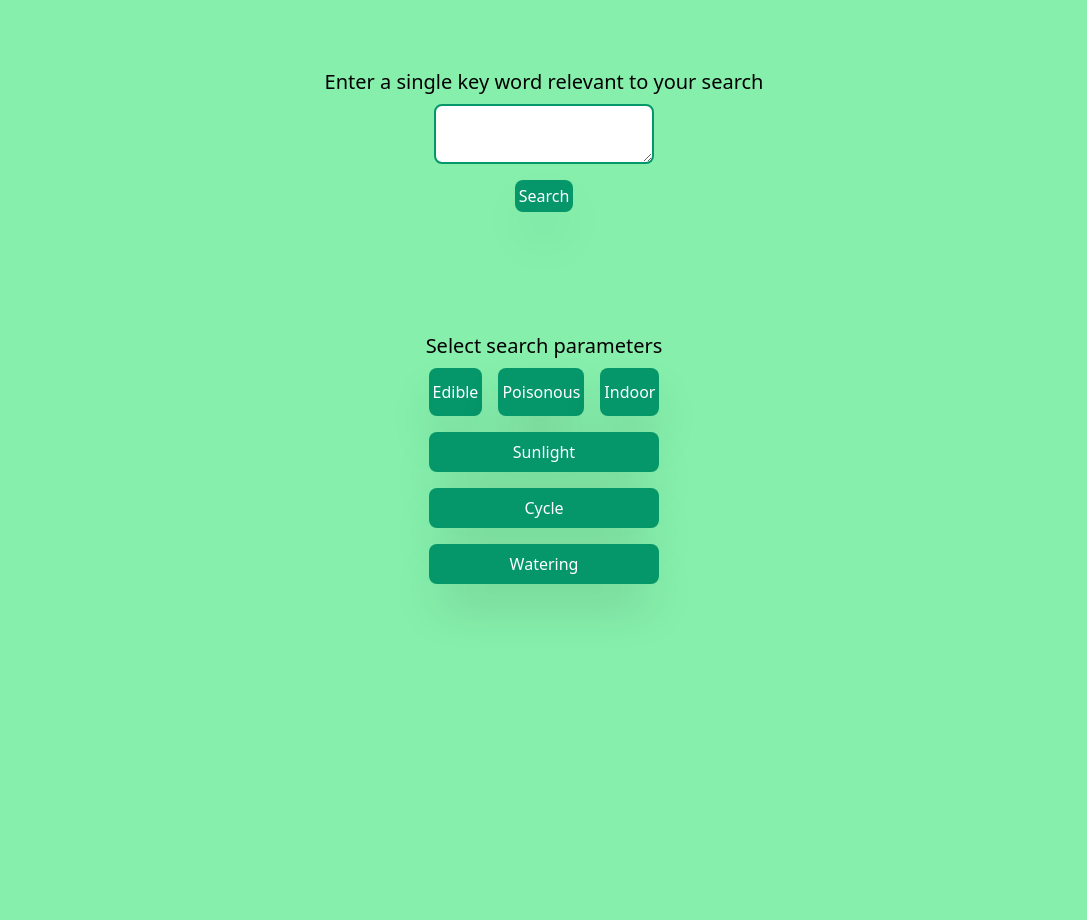
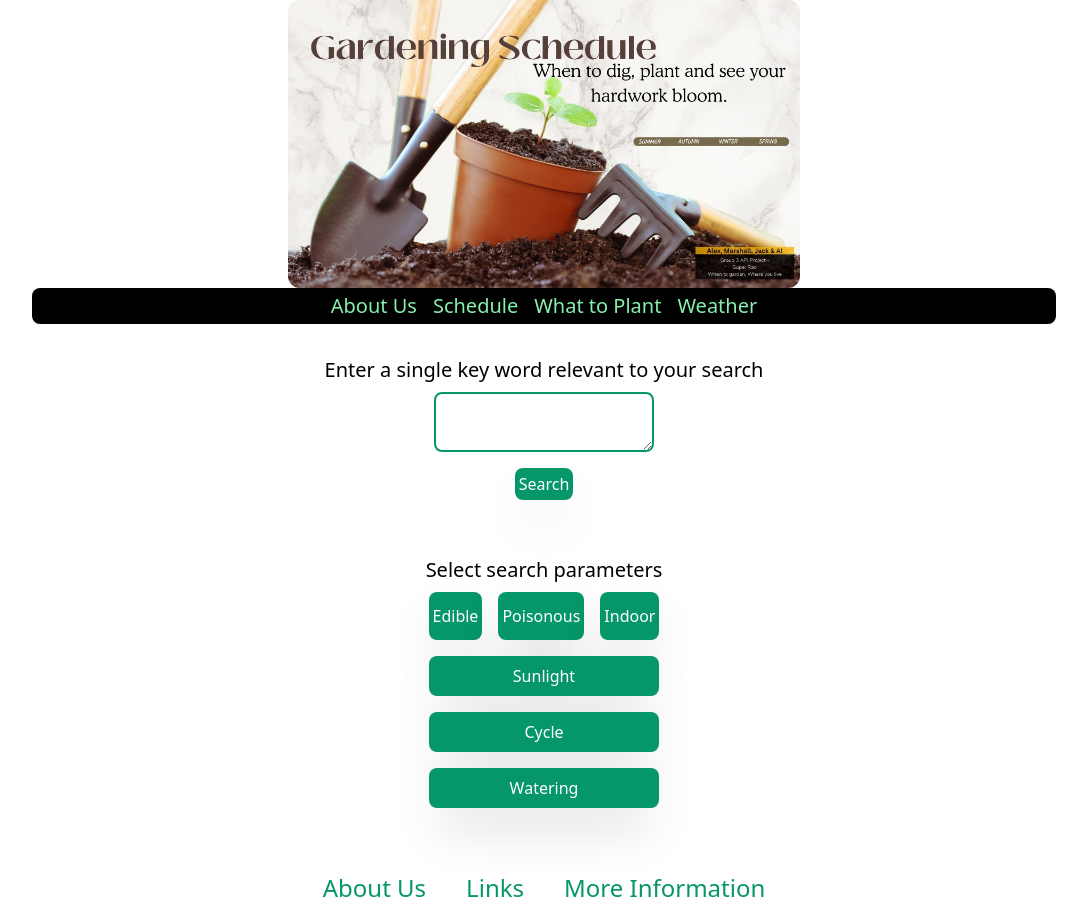
Before and after one commit to JLP-55/LocalGardeningApplication, a plain HTML site: page plant_database.html in a window 1280 px wide. Both pictures are taken after a click on the button "Edible". Shown: the whole page, without its empty margins (96-1183 px from the left). Before the commit the page ends 800 px from the top, so only its background shows below. Drawn offline with nearby package versions, Linux system fonts and the light colour scheme.

Commit message:
Updated JS for boolean values, functions the same Made minimal changes to wireframes

```diff
--- a/assets/js/script.js
+++ b/assets/js/script.js
@@ -3,7 +3,14 @@ var getApiKey = "https://perenual.com/api/species-list?key=" + apiKey;
 var userInput = document.getElementById("user-input");
 var searchBtn = document.getElementById("search-button");
 var clearSearchedItems = document.getElementById("clear-searched-items");
-var appendParameters = document.getElementById("parameters-boolean-values");
+
+// Set variables for boolean value buttons, calling the userParameters function when clicked
+var parametersBtnEdible = document.getElementById("Edible");
+parametersBtnEdible.addEventListener("click", userParameters);
+var parametersBtnPoisonous = document.getElementById("Poisonous");
+parametersBtnPoisonous.addEventListener("click", userParameters);
+var parametersBtnIndoor = document.getElementById("Indoor");
+parametersBtnIndoor.addEventListener("click", userParameters);
 
 var parametersBtnSunlight = document.getElementById("Sunlight");
 parametersBtnSunlight.addEventListener("click", parametersArrayContentPlus);
@@ -18,21 +25,6 @@ var keyWordUserSearch = "&q=";
 // If the variable "keyWord" has not taken any user input this if statement will hide the "clear search items" button.
 if (keyWord === "https://perenual.com/api/species-list?key=" + apiKey) {
     clearSearchedItems.setAttribute("style", "visibility:hidden;");
-};
-
-// This is the section of code relevant to the parameters buttons with boolean values.
-// Sets attribute and adds event listener.
-for (let i = 0; i < parametersArray.length; i++) {
-    // Content for the button.
-    var parametersBtnBoolean = document.body.children[1].children[1].children[i];
-    parametersBtnBoolean.setAttribute("id", parametersArray[i].content);
-    parametersBtnBoolean.addEventListener("click", userParameters);
-
-    // // Content for the icon.
-    // var icon = document.createElement("i");
-    // icon.setAttribute("class", "fa-solid fa-circle-plus")
-    // icon.addEventListener("click", userParameters);
-    // parametersBtnBoolean.appendChild(icon);
 };
 
 // Use this function to generate all of the "four values" buttons.
@@ -96,22 +88,21 @@ function parametersArrayContentPlus (event) {
     };
 };
 
-// This function handles the logic related to the parameters buttons with boolean values.
+// This function adds the user input into the api query for all the parameter buttons with boolean values, and adds style to the icons
 function userParameters (event) {
     var parametersInput = event.target.textContent;
 
-    // This for loop will add the user input into the api query for all the parameters buttons with boolean values.
-    for (let i = 0; i < parametersArray.length; i++) {
-        // The parametersInput variable must have a loose equality to the content variable of whatever index the for loop is currently iterating through in the parameters array.
-        if (parametersInput == parametersArray[i].content) {
-            keyWord = keyWord + parametersArray[i].addToParameters;
-            document.body.children[1].children[1].children[i].setAttribute("style", "outline:none; border-color: #8ac4ff;");
-
-            // // Styles the icon.
-            // document.body.children[1].children[1].children[i].children[0].setAttribute("class", "fa-solid fa-circle-check");
-        };
-    };
-
+    switch(parametersInput){
+        case "Edible":
+            keyWord = keyWord + parametersArray[0].addToParameters;
+            parametersBtnEdible.setAttribute("style", "outline:none; border-color: #8ac4ff;");
+        case "Poisonous":
+            keyWord = keyWord + parametersArray[1].addToParameters;
+            parametersBtnPoisonous.setAttribute("style", "outline:none; border-color: #8ac4ff;");
+        case "Indoor":
+            keyWord = keyWord + parametersArray[2].addToParameters;
+            parametersBtnIndoor.setAttribute("style", "outline:none; border-color: #8ac4ff;");
+    }
     console.log(parametersInput);
     console.log(keyWord);
 };
--- a/plant_database.html
+++ b/plant_database.html
@@ -23,8 +23,24 @@
     </script>
 </head>
 
-<body class="font-sans bg-green-300 m-1 flex flex-col items-center">
-    <section class="flex flex-col items-center mt-16">
+<body class="font-sans flex flex-col items-center">
+    <!-- logo -->
+    <img src="./assets/images/2-Schedule.jpg" alt="Gardening tools" class="w-2/5 mx-auto rounded-xl"></img>
+    <!-- navbar -->
+    <nav class="w-4/5 mx-auto p-1 flex justify-center space-x-4 bg-black rounded-lg">
+        <a class="text-xl font-medium text-green-300 hover:text-emerald-600 ease-in duration-300"
+            href="file:///C:/Users/abals/Desktop/Gardening_location_based_planter_app/wireframe2.html">About
+            Us</a>
+        <a class="text-xl font-medium text-green-300 hover:text-emerald-600 ease-in duration-300"
+            href="#schedule">Schedule</a>
+        <a class="text-xl font-medium text-green-300 hover:text-emerald-600 ease-in duration-300" href="file:///C:/Users/abals/Desktop/Gardening_location_based_planter_app/plant_database.html">What to
+            Plant</a>
+        <a class="text-xl font-medium text-green-300 hover:text-emerald-600 ease-in duration-300"
+            href="#weather">Weather</a>
+    </nav>
+
+
+    <section class="flex flex-col items-center mt-8">
         <p class="text-xl font-medium text-center">Enter a single key word relevant to your search</p>
         <textarea class="flex my-2 p-1 w-6/12 border-2 rounded-lg border-emerald-600 text-centre font-light"
             id="user-input"></textarea>
@@ -37,18 +53,18 @@
             searched items</button>
     </section>
 
-    <section class="flex flex-col my-16 leading-10" id="user-selection">
+    <section class="flex flex-col leading-10" id="user-selection">
         <p class="flex justify-center text-xl font-medium">Select search parameters</p>
         <div class="flex flex-row justify-center" id="parameters-boolean-values">
             <button
-                class="mx-2 my-2 font-medium p-1 rounded-lg bg-emerald-600 text-white hover:text-green-300 shadow-2xl ease-in duration-300">Edible</button>
+                class="mx-2 my-2 font-medium p-1 rounded-lg bg-emerald-600 text-white hover:text-green-300 shadow-2xl ease-in duration-300" id="Edible">Edible</button>
             <button
-                class="mx-2 my-2 font-medium p-1 rounded-lg bg-emerald-600 text-white hover:text-green-300 shadow-2xl ease-in duration-300">Poisonous</button>
+                class="mx-2 my-2 font-medium p-1 rounded-lg bg-emerald-600 text-white hover:text-green-300 shadow-2xl ease-in duration-300" id="Poisonous">Poisonous</button>
             <button
-                class="mx-2 my-2 font-medium p-1 rounded-lg bg-emerald-600 text-white hover:text-green-300 shadow-2xl ease-in duration-300">Indoor</button>
+                class="mx-2 my-2 font-medium p-1 rounded-lg bg-emerald-600 text-white hover:text-green-300 shadow-2xl ease-in duration-300" id="Indoor">Indoor</button>
         </div>
 
-        <div class="flex flex-col">
+        <div class="flex flex-col mb-8">
             <button
                 class="mx-2 my-2 font-medium rounded-lg bg-emerald-600 text-white hover:text-green-300 shadow-2xl ease-in duration-300"
                 id="Sunlight">Sunlight</button>
@@ -69,6 +85,17 @@
     <section class="flex flex-row justify-center" id="append-search-items-button"></section>
     <section class="flex flex-row justify-center -mt-8" id="append-search-items-button-more"></section>
 
+    <!-- footer -->
+    <footer class="p-3 flex justify-center space-x-8 mt-10">
+        <a href="file:///C:/Users/abals/Desktop/Gardening_location_based_planter_app/wireframe2.html" class="p-1 rounded-lg text-2xl text-emerald-600 hover:bg-green-300 ease-in duration-300">About
+            Us</a>
+        <!-- input useful link -->
+        <a href="#" class="p-1 rounded-lg text-2xl text-emerald-600 hover:bg-green-300 ease-in duration-300">Links</a>
+        <!-- link to google doc presentation -->
+        <a href="#" class="p-1 rounded-lg text-2xl text-emerald-600 hover:bg-green-300 ease-in duration-300">More
+            Information</a>
+    </footer>
+
     <script src="./assets/js/parameters.js"></script>
     <script src="./assets/js/script.js"></script>
     <!-- <script src="https://kit.fontawesome.com/a2cd91e69e.js" crossorigin="anonymous"></script> -->
```
Also changed, not shown: wireframe2.html (+1 -1 lines), wireframe3.html (+1 -1 lines).
